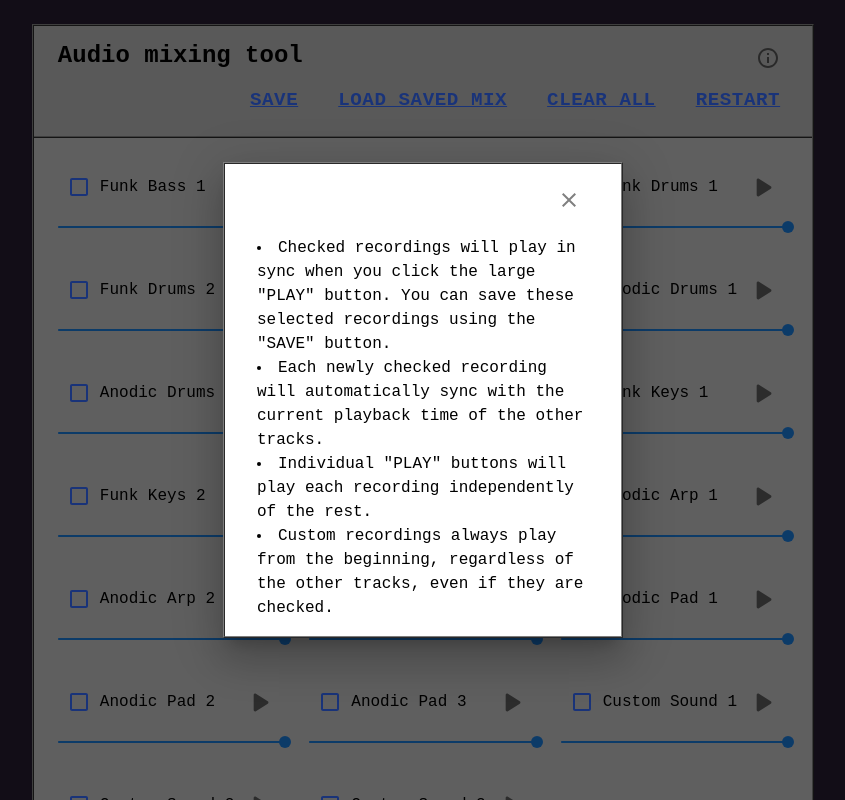
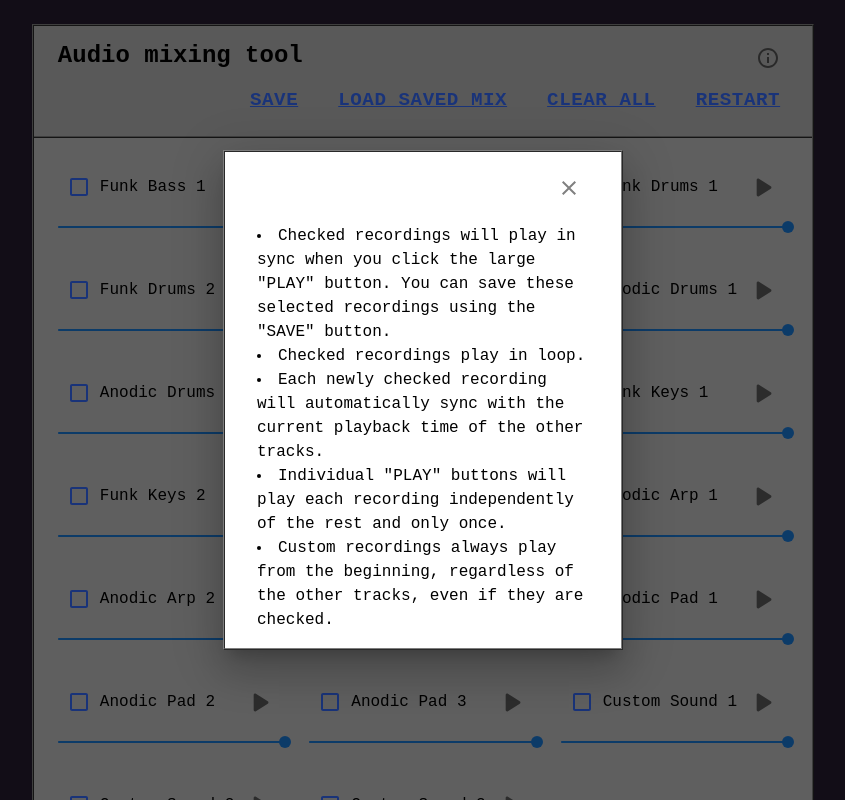
Before and after one commit to DonkeyDushan/djApp, a React (Vite) app: page / in a window 1280 px wide. Both pictures are taken after a click on the button 985 px from the left and 58 px from the top of the page. Shown: the top 800 px of the page, without its empty margins (217-1062 px from the left). Built offline with nearby package versions, Linux system fonts and the light colour scheme; no server answers.

Commit message:
info update

```diff
--- a/src/app/components/InfoDialog/index.tsx
+++ b/src/app/components/InfoDialog/index.tsx
@@ -51,12 +51,17 @@ const InfoDialog = () => {
               'Checked recordings will play in sync when you click the large "PLAY" button. You can save these selected recordings using the "SAVE" button.'
             }
           </li>
+          <li>{'Checked recordings play in loop.'}</li>
           <li>
             {
               'Each newly checked recording will automatically sync with the current playback time of the other tracks.'
             }
           </li>
-          <li>{'Individual "PLAY" buttons will play each recording independently of the rest.'}</li>
+          <li>
+            {
+              'Individual "PLAY" buttons will play each recording independently of the rest and only once.'
+            }
+          </li>
           <li>
             {
               'Custom recordings always play from the beginning, regardless of the other tracks, even if they are checked.'
```
